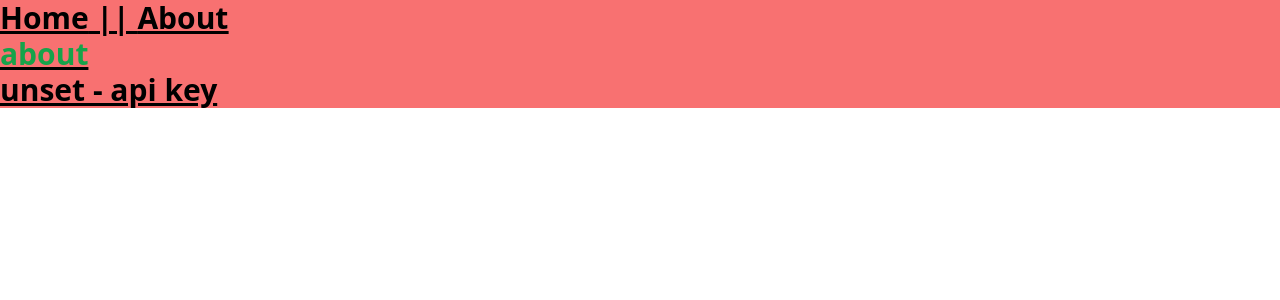
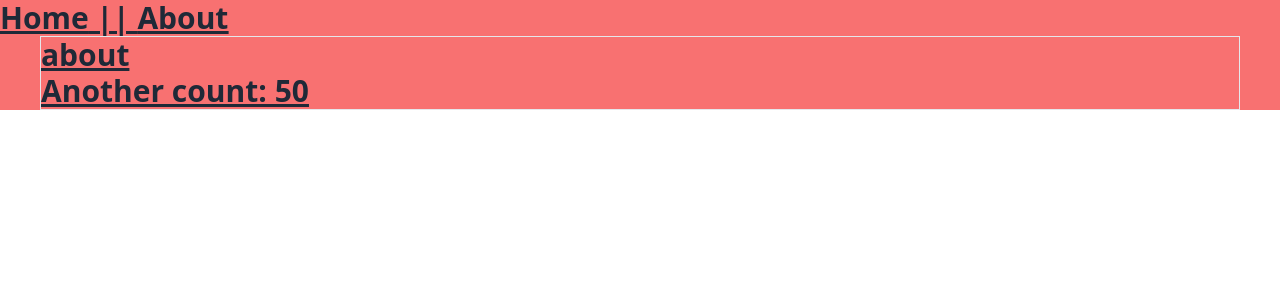
Before and after one commit to Nikita0x/project04, a Vue app in the folder my-project/: page /about in a window 1280 px wide. Shown: the top 300 px of the page. Built offline with nearby package versions, Linux system fonts and the light colour scheme; no server answers.

Commit message:
added Vuex but still need to understand how to work with it

```diff
--- a/my-project/package.json
+++ b/my-project/package.json
@@ -11,11 +11,13 @@
   "dependencies": {
     "dotenv": "^16.3.1",
     "vue": "^3.3.4",
-    "vue-router": "^4.2.4"
+    "vue-router": "^4.2.4",
+    "vuex": "^4.0.2"
   },
   "devDependencies": {
     "@vitejs/plugin-vue": "^4.2.3",
     "autoprefixer": "^10.4.14",
+    "daisyui": "^3.2.1",
     "postcss": "^8.4.26",
     "tailwindcss": "^3.3.3",
     "vite": "^4.4.0"
--- a/my-project/src/components/About.vue
+++ b/my-project/src/components/About.vue
@@ -1,11 +1,14 @@
 <template>
-    <div class="text-green-600 ">
+    <div class="container max-w-[1200px] mx-auto border">
         about
+        <p>Another count: {{ count }}</p>
     </div>
-    <h1>{{ apiKey }} - api key</h1>
 </template>
 
 <script setup>
-const apiKey = import.meta.env.VITE_API_KEY
-console.log(apiKey)
+import {useStore} from "vuex"
+// const apiKey = import.meta.env.VITE_API_KEY
+import { computed } from "vue";
+const store = useStore();
+const count = computed(() => store.state.count)
 </script>
--- a/my-project/src/components/Home.vue
+++ b/my-project/src/components/Home.vue
@@ -1,9 +1,18 @@
 <template>
     <div class="text-orange-200">
         home
+        <p>Count: {{ count }}</p>
+        <button @click="increment">increment store's count</button>
     </div>
 </template>
 
 <script setup>
+import { computed } from "vue";
+import { useStore } from "vuex"
+const store = useStore();
+const count = computed(() => store.state.count)
 
+function increment() {
+    store.commit('increment')
+}
 </script>
--- a/my-project/src/main.js
+++ b/my-project/src/main.js
@@ -2,7 +2,9 @@ import { createApp } from 'vue'
 import './style.css'
 import App from './App.vue'
 import router from "./router/index.js"
+import store from './store/store'
 
 createApp(App)
 .use(router)
+.use(store)
 .mount('#app')
--- /dev/null
+++ b/my-project/src/store/store.js
@@ -0,0 +1,17 @@
+import { createStore } from 'vuex';
+
+// Create a new store instance.
+const store = createStore({
+  state() {
+    return {
+      count: 50,
+    };
+  },
+  mutations: {
+    increment(state) {
+      state.count++;
+    },
+  },
+});
+
+export default store;
--- a/my-project/tailwind.config.js
+++ b/my-project/tailwind.config.js
@@ -7,5 +7,7 @@ export default {
   theme: {
     extend: {},
   },
-  plugins: [],
+  plugins: [
+    require("daisyui"),
+  ],
 }
```
Also changed, not shown: 1 other file (tests, documents, lock files or other folders).
